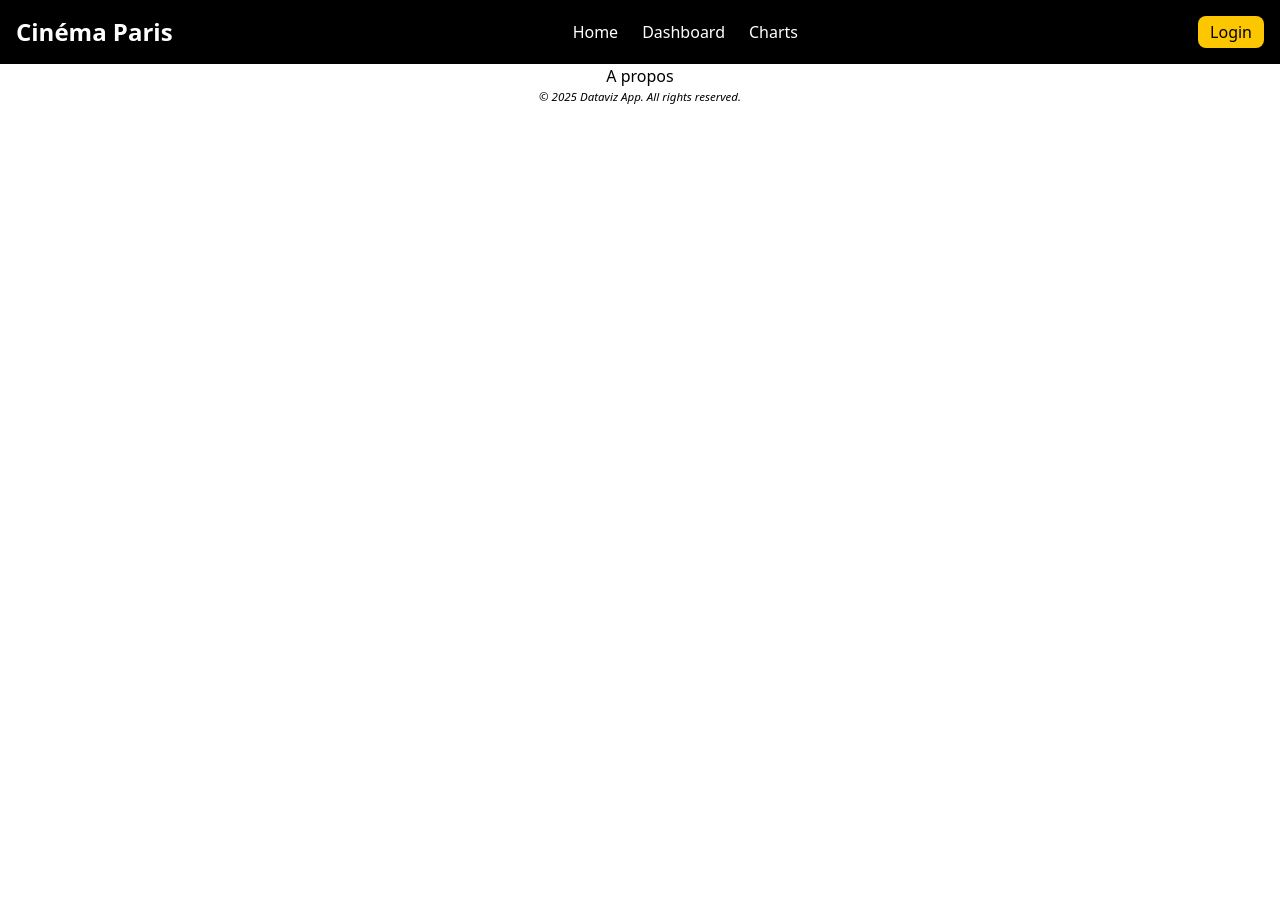
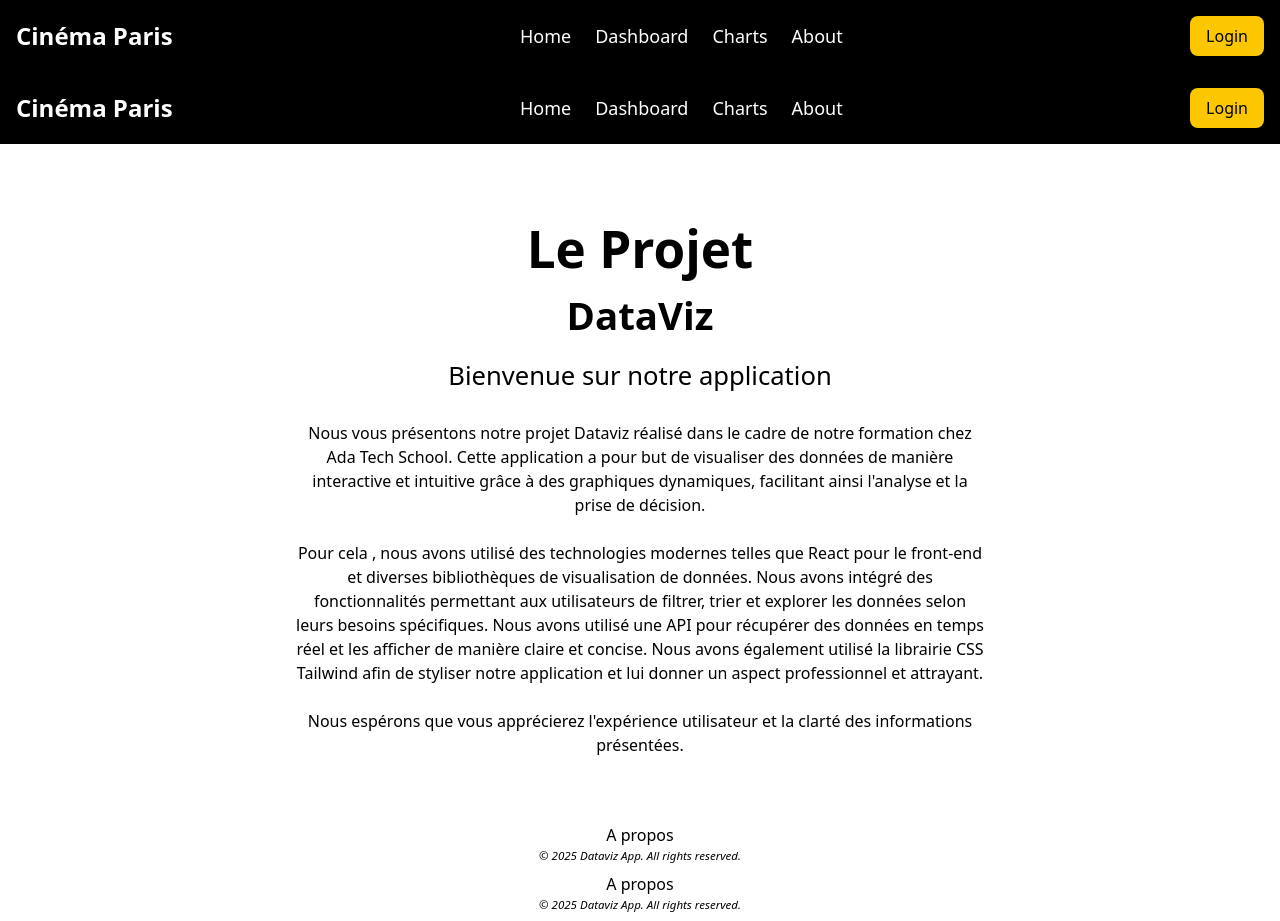
Before and after one commit to LaurieLM/dataviz, a React (Vite) app: page / in a window 1280 px wide. Before the commit the page ends 800 px from the top, so only its background shows below. Built offline with nearby package versions, Linux system fonts and the light colour scheme.

Commit message:
Configure React Router: added routes, cleaned App.jsx, updated Header

```diff
--- a/src/App.tsx
+++ b/src/App.tsx
@@ -1,16 +1,29 @@
-import Header from './components/Header'
-// import API from './components/API'
-import Footer from './components/Footer'
-function App() {
+import { Routes, Route } from "react-router-dom";
+import Header from "./components/Header";
+import Footer from "./components/Footer";
 
+import Home from "./pages/Home";
+import Graphics from "./pages/Graphics";
+import About from "./pages/About";
+
+export default function App() {
   return (
-    <div>
-      {/* <API /> */}
+    <div className="min-h-screen flex flex-col">
+
       <Header />
+
+      <main className="flex-grow">
+        <Routes>
+          <Route path="/" element={<Home />} />
+          <Route path="/graphs" element={<Graphics />} />
+          <Route path="/about" element={<About />} />
+
+          {/* ROUTE 404 VERSIONE BASE */}
+          <Route path="*" element={<h1>404 - Page non trouvée</h1>} />
+        </Routes>
+      </main>
+
       <Footer />
     </div>
-
-  )
+  );
 }
-
-export default App
--- a/src/components/Header.tsx
+++ b/src/components/Header.tsx
@@ -1,23 +1,25 @@
- export default function Header() {
+import { Link } from "react-router-dom";
+
+export default function Header() {
   return (
     <header className="flex items-center justify-between p-4 bg-black text-white">
+
       {/* Logo */}
-      <div className="text-2xl font-bold"> Cinéma Paris</div>
+      <div className="text-2xl font-bold">Cinéma Paris</div>
 
       {/* Menu */}
-      <nav className="flex gap-6">
-        <a href="/" className="hover:text-yellow-300">Home</a>
-
-        {/*Page qui présente une vue d'ensemble des donnée principales*/}
-        <a href="/dashboard" className="hover:text-yellow-300">Dashboard</a>
-
-        <a href="/graphs" className="hover:text-yellow-300">Charts</a>
+      <nav className="flex gap-6 text-lg">
+        <Link to="/" className="hover:text-yellow-300">Home</Link>
+        <Link to="/dashboard" className="hover:text-yellow-300">Dashboard</Link>
+        <Link to="/graphs" className="hover:text-yellow-300">Charts</Link>
+        <Link to="/about" className="hover:text-yellow-300">About</Link>
       </nav>
 
-      {/* Icone */}
-      <button className="bg-yellow-400 text-black px-3 py-1 rounded-lg">
+      {/* Bouton Login */}
+      <button className="bg-yellow-400 text-black px-4 py-2 rounded-lg hover:bg-yellow-300 transition">
         Login
       </button>
+
     </header>
   );
 }
```
Also changed, not shown: src/main.tsx (+7 -8 lines).
